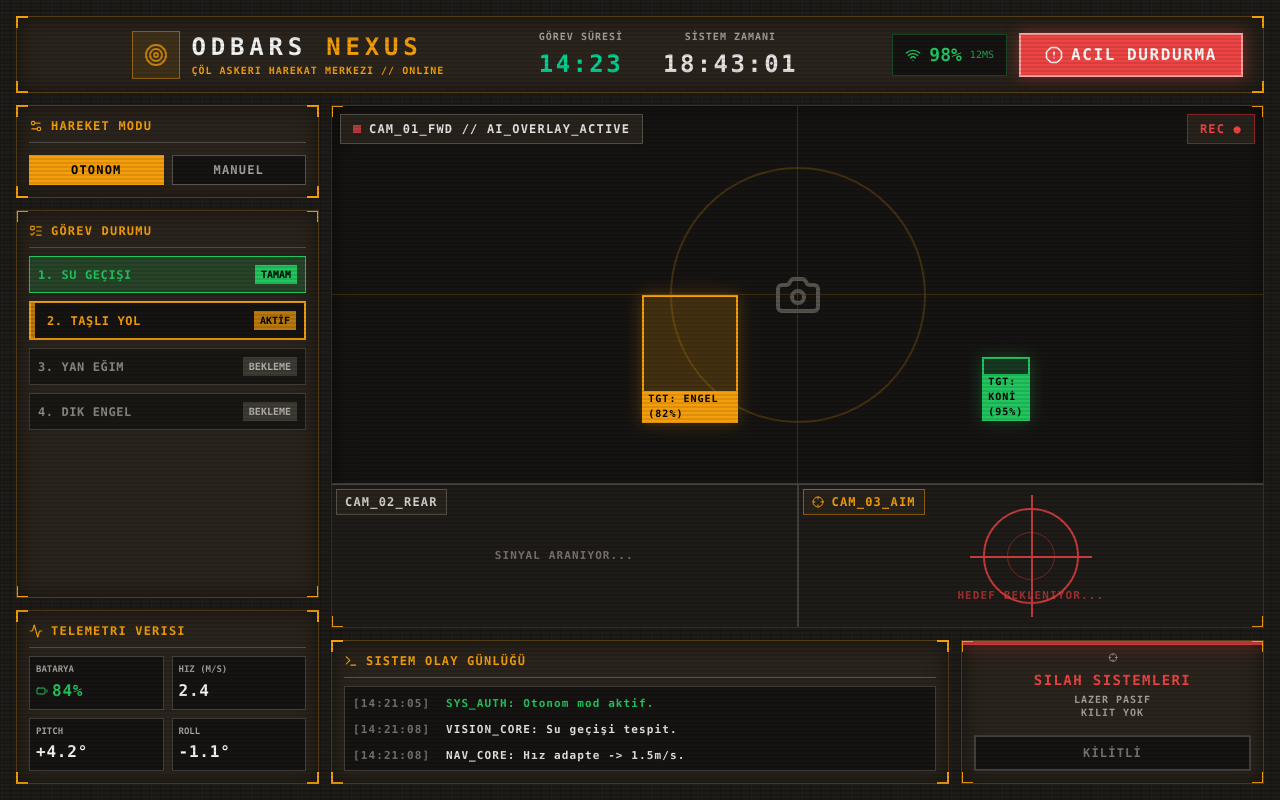
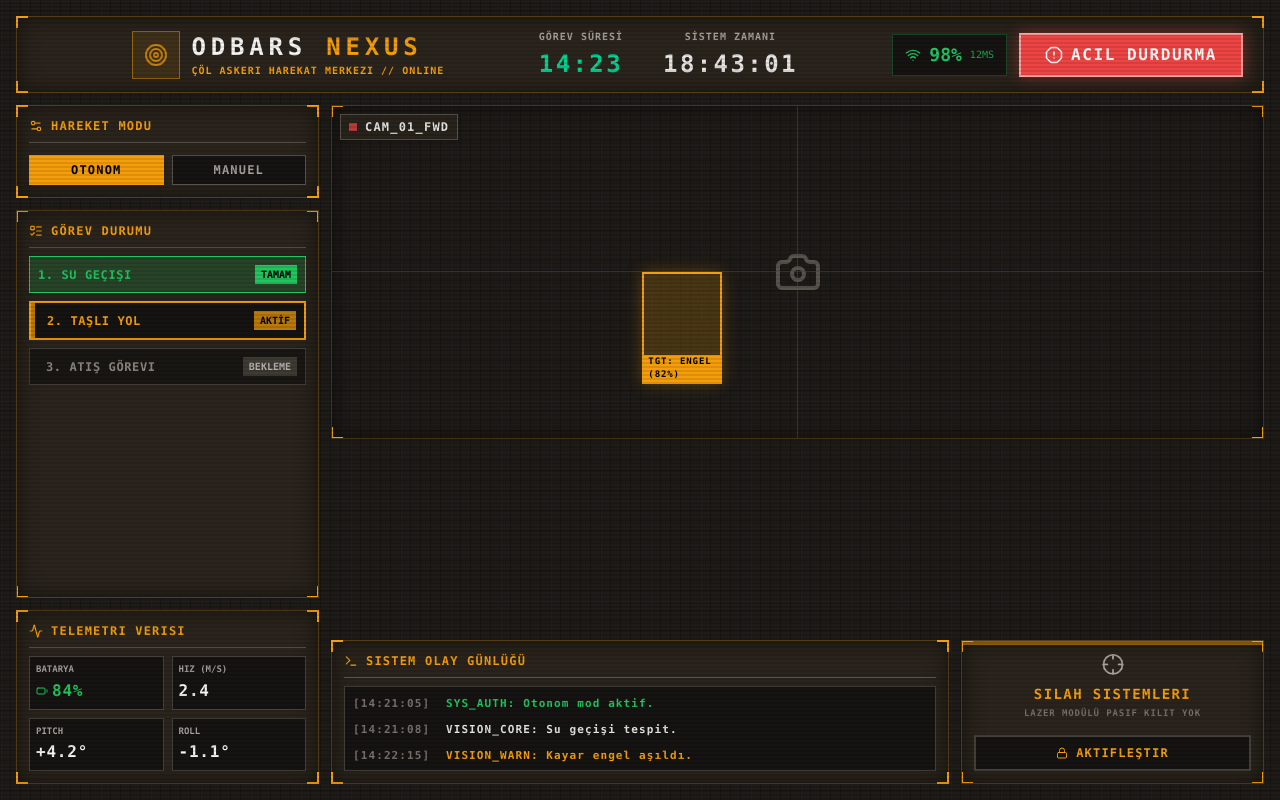
Before and after one commit to SerhanEnsar/Odbars_Yazilim, a React (Vite) app in the folder panel/: page / in a window 1280 px wide. Built offline with nearby package versions, Linux system fonts and the light colour scheme.

Commit message:
feat(panel): implement smooth animated transitions for targeting mode camera swap

```diff
--- a/panel/src/App.jsx
+++ b/panel/src/App.jsx
@@ -1,11 +1,12 @@
 import React, { useState, useEffect } from 'react';
 import {
   Activity, Battery, Camera, Crosshair, ShieldAlert, Wifi, Zap, Terminal,
-  Play, Pause, AlertOctagon, Settings2, ListTodo, Target, Navigation
+  Play, Pause, AlertOctagon, Settings2, ListTodo, Target, Navigation, Unlock, Lock
 } from 'lucide-react';
 
 export default function App() {
   const [currentTime, setCurrentTime] = useState(new Date());
+  const [isTargeting, setIsTargeting] = useState(false);
 
   useEffect(() => {
     const timer = setInterval(() => setCurrentTime(new Date()), 1000);
@@ -85,22 +86,23 @@
               Görev Durumu
             </h2>
             <div className="space-y-2 mt-2">
-              <div className="flex items-center justify-between bg-[#22c55e]/20 border border-[#22c55e] p-1.5 lg:p-2">
+              <div className="flex items-center justify-between bg-[#22c55e]/20 border border-[#22c55e] p-1.5 lg:p-2 transition-colors">
                 <span className="text-[#22c55e] text-[10px] lg:text-xs font-bold uppercase tracking-wider">1. Su Geçişi</span>
                 <span className="text-[9px] lg:text-[10px] bg-[#22c55e] text-black font-bold px-1.5 py-0.5">TAMAM</span>
               </div>
-              <div className="flex items-center justify-between bg-[#161412] border-2 border-[#f59e0b] p-1.5 lg:p-2 relative overflow-hidden">
-                <div className="absolute left-0 top-0 bottom-0 w-1 bg-[#f59e0b] animate-pulse"></div>
-                <span className="text-[#f59e0b] text-[10px] lg:text-xs font-bold pl-2 uppercase tracking-wider">2. Taşlı Yol</span>
-                <span className="text-[9px] lg:text-[10px] bg-[#f59e0b] text-black font-bold px-1.5 py-0.5 animate-pulse">AKTİF</span>
+              <div className={`flex items-center justify-between p-1.5 lg:p-2 relative overflow-hidden transition-colors ${!isTargeting ? 'bg-[#161412] border-2 border-[#f59e0b]' : 'bg-[#161412] border border-stone-700 opacity-80'}`}>
+                {!isTargeting && <div className="absolute left-0 top-0 bottom-0 w-1 bg-[#f59e0b] animate-pulse"></div>}
+                <span className={`text-[10px] lg:text-xs font-bold pl-2 uppercase tracking-wider ${!isTargeting ? 'text-[#f59e0b]' : 'text-stone-400'}`}>2. Taşlı Yol</span>
+                <span className={`text-[9px] lg:text-[10px] font-bold px-1.5 py-0.5 ${!isTargeting ? 'bg-[#f59e0b] text-black animate-pulse' : 'bg-stone-700 text-stone-300'}`}>
+                  {!isTargeting ? 'AKTİF' : 'BEKLEME'}
+                </span>
               </div>
-              <div className="flex items-center justify-between bg-[#161412] border border-stone-700 p-1.5 lg:p-2 opacity-80">
-                <span className="text-stone-400 text-[10px] lg:text-xs font-bold uppercase tracking-wider">3. Yan Eğim</span>
-                <span className="text-[9px] lg:text-[10px] bg-stone-700 text-stone-300 font-bold px-1.5 py-0.5">BEKLEME</span>
-              </div>
-              <div className="flex items-center justify-between bg-[#161412] border border-stone-700 p-1.5 lg:p-2 opacity-80">
-                <span className="text-stone-400 text-[10px] lg:text-xs font-bold uppercase tracking-wider">4. Dik Engel</span>
-                <span className="text-[9px] lg:text-[10px] bg-stone-700 text-stone-300 font-bold px-1.5 py-0.5">BEKLEME</span>
+              <div className={`flex items-center justify-between p-1.5 lg:p-2 relative overflow-hidden transition-colors ${isTargeting ? 'bg-[#161412] border-2 border-[#f59e0b]' : 'bg-[#161412] border border-stone-700 opacity-80'}`}>
+                {isTargeting && <div className="absolute left-0 top-0 bottom-0 w-1 bg-[#f59e0b] animate-pulse"></div>}
+                <span className={`text-[10px] lg:text-xs font-bold pl-2 uppercase tracking-wider ${isTargeting ? 'text-[#f59e0b]' : 'text-stone-400'}`}>3. Atış Görevi</span>
+                <span className={`text-[9px] lg:text-[10px] font-bold px-1.5 py-0.5 ${isTargeting ? 'bg-[#f59e0b] text-black animate-pulse' : 'bg-stone-700 text-stone-300'}`}>
+                  {isTargeting ? 'AKTİF' : 'BEKLEME'}
+                </span>
               </div>
             </div>
           </div>
@@ -122,7 +124,7 @@
               </div>
               <div className="bg-[#161412] p-1.5 border border-stone-700">
                 <span className="text-[9px] text-stone-400 font-bold block mb-0.5">HIZ (M/S)</span>
-                <span className="text-base text-stone-100 font-bold tracking-wider">2.4</span>
+                <span className="text-base text-stone-100 font-bold tracking-wider">{isTargeting ? '0.0' : '2.4'}</span>
               </div>
               <div className="bg-[#161412] p-1.5 border border-stone-700">
                 <span className="text-[9px] text-stone-400 font-bold block mb-0.5">PITCH</span>
@@ -140,58 +142,69 @@
         {/* Center & Right Column: Cameras and Target */}
         <div className="col-span-9 flex flex-col gap-3 h-full min-h-0">
 
-          {/* Main Camera Feed */}
-          <div className="flex-1 bg-[#161412] tactical-border relative overflow-hidden flex flex-col min-h-0">
+          {/* Animated Cameras Container */}
+          <div className="flex-1 relative min-h-0 w-full overflow-hidden">
+
+            {/* CAM 1 - FWD */}
+            <div
+              className={`absolute tactical-border transition-all duration-700 ease-[cubic-bezier(0.25,1,0.5,1)] flex flex-col justify-center items-center overflow-hidden bg-[radial-gradient(ellipse_at_center,_var(--tw-gradient-stops))] from-stone-800 to-[#161412]
+              ${isTargeting
+                ? 'top-[calc(65%+6px)] left-0 w-[calc(50%-6px)] h-[calc(35%-6px)] opacity-80'
+                : 'top-0 left-0 w-full h-[calc(65%-6px)] opacity-100'}`}
+            >
               <div className="corners-alt"></div>
-            <div className="absolute top-2 left-2 z-10 flex items-center gap-2 bg-[#2a241c]/90 px-2 lg:px-3 py-1 lg:py-1.5 border border-stone-600 shadow-md">
-              <div className="w-2 h-2 bg-[#ef4444] animate-pulse"></div>
-              <span className="text-[10px] lg:text-xs font-bold text-stone-200 tracking-widest">CAM_01_FWD // AI_OVERLAY_ACTIVE</span>
+              <div className="absolute top-2 left-2 z-10 flex items-center gap-2 bg-[#2a241c]/90 px-2 py-1 border border-stone-600 shadow-md">
+                <div className={`w-2 h-2 ${isTargeting ? 'bg-stone-500' : 'bg-[#ef4444] animate-pulse'}`}></div>
+                <span className="text-[9px] lg:text-xs font-bold text-stone-200 tracking-widest">CAM_01_FWD</span>
               </div>
 
-            <div className="absolute top-2 right-2 z-10 text-[10px] lg:text-xs font-bold text-[#ef4444] bg-[#2a241c]/90 px-2 lg:px-3 py-1 lg:py-1.5 border border-red-500/50 tracking-widest">
-              REC ●
-            </div>
-
-            {/* Dummy Camera Image / Placeholder */}
-            <div className="flex-1 flex items-center justify-center relative bg-[radial-gradient(ellipse_at_center,_var(--tw-gradient-stops))] from-stone-800 to-[#161412] min-h-0">
-              {/* Tactical Crosshair Background */}
+              {/* Fake AI Overlay - Only visible when large */}
+              <div className={`absolute inset-0 transition-opacity duration-300 ${isTargeting ? 'opacity-0' : 'opacity-100'}`}>
                 <div className="absolute inset-0 pointer-events-none flex items-center justify-center opacity-40">
                   <div className="w-full h-[1px] bg-[#f59e0b]/50 absolute"></div>
                   <div className="h-full w-[1px] bg-[#f59e0b]/50 absolute"></div>
-                <div className="w-48 h-48 lg:w-64 lg:h-64 border-2 border-[#f59e0b]/50 rounded-full absolute"></div>
                 </div>
-
-              {/* Overlay elements to simulate AI detection */}
-              <div className="absolute top-1/2 left-1/3 w-16 h-24 lg:w-24 lg:h-32 border-2 border-[#f59e0b] bg-[#f59e0b]/20 flex flex-col justify-end shadow-[0_0_15px_rgba(245,158,11,0.3)]">
-                <div className="bg-[#f59e0b] text-black text-[8px] lg:text-[10px] font-bold px-1 uppercase tracking-widest">TGT: ENGEL (82%)</div>
+                <div className="absolute top-1/2 left-1/3 w-20 h-28 border-2 border-[#f59e0b] bg-[#f59e0b]/20 flex flex-col justify-end shadow-[0_0_15px_rgba(245,158,11,0.3)]">
+                  <div className="bg-[#f59e0b] text-black text-[9px] font-bold px-1 uppercase tracking-widest">TGT: ENGEL (82%)</div>
                 </div>
-              <div className="absolute top-2/3 right-1/4 w-8 h-12 lg:w-12 lg:h-16 border-2 border-[#22c55e] bg-[#22c55e]/20 flex flex-col justify-end shadow-[0_0_15px_rgba(34,197,94,0.3)]">
-                <div className="bg-[#22c55e] text-black text-[8px] lg:text-[10px] font-bold px-1 uppercase tracking-widest">TGT: KONİ (95%)</div>
               </div>
-
               <Camera size={48} className="text-stone-600 absolute" />
             </div>
 
-            {/* Sub Cameras Row */}
-            <div className="h-24 lg:h-36 bg-[#161412] border-t-2 border-stone-700 flex shrink-0">
-              <div className="flex-1 border-r-2 border-stone-700 relative group bg-[#1e1b18] flex items-center justify-center min-h-0">
-                <div className="absolute top-1 left-1 z-10 text-[9px] lg:text-xs font-bold bg-[#2a241c]/90 px-1 lg:px-2 py-0.5 lg:py-1 text-stone-300 border border-stone-600 tracking-widest">CAM_02_REAR</div>
+            {/* CAM 2 - REAR */}
+            <div
+              className={`absolute tactical-border transition-all duration-700 ease-[cubic-bezier(0.25,1,0.5,1)] flex flex-col justify-center items-center overflow-hidden bg-[#1e1b18]
+              ${isTargeting
+                ? 'top-[calc(65%+6px)] left-[calc(50%+6px)] w-[calc(50%-6px)] h-[calc(35%-6px)] opacity-80'
+                : 'top-[calc(65%+6px)] left-0 w-[calc(50%-6px)] h-[calc(35%-6px)] opacity-80'}`}
+            >
+              <div className="absolute top-1 left-1 z-10 text-[9px] lg:text-[10px] font-bold bg-[#2a241c]/90 px-2 py-1 text-stone-300 border border-stone-600 tracking-widest">CAM_02_REAR</div>
               <span className="text-stone-500 text-[9px] lg:text-[11px] font-bold tracking-widest uppercase">Sinyal Aranıyor...</span>
             </div>
-              <div className="flex-1 relative group bg-[#1e1b18] flex items-center justify-center overflow-hidden min-h-0">
-                <div className="absolute top-1 left-1 z-10 text-[9px] lg:text-xs bg-[#2a241c]/90 px-1 lg:px-2 py-0.5 lg:py-1 text-[#f59e0b] border border-[#f59e0b]/50 tracking-widest font-bold flex items-center gap-1 lg:gap-2">
-                  <Crosshair size={12} /> CAM_03_AIM
+
+            {/* CAM 3 - AIM (Targeting) */}
+            <div
+              className={`absolute tactical-border transition-all duration-700 ease-[cubic-bezier(0.25,1,0.5,1)] flex flex-col justify-center items-center overflow-hidden bg-[#1e1b18] border border-[#ef4444]/30
+              ${isTargeting
+                ? 'top-0 left-0 w-full h-[calc(65%-6px)] shadow-[0_0_30px_rgba(239,68,68,0.15)] opacity-100'
+                : 'top-[calc(65%+6px)] left-[calc(50%+6px)] w-[calc(50%-6px)] h-[calc(35%-6px)] opacity-80'}`}
+            >
+              <div className="corners-alt"></div>
+              <div className="absolute top-2 left-2 z-10 text-[9px] lg:text-[11px] bg-[#2a241c]/90 px-2 py-1 text-[#f59e0b] border border-[#f59e0b]/50 tracking-widest font-bold flex items-center gap-2 transition-all">
+                <Crosshair size={isTargeting ? 14 : 12} className={isTargeting ? "text-[#ef4444] animate-pulse" : ""} /> CAM_03_AIM
               </div>
-                {/* Fake target scope */}
-                <div className="absolute inset-0 flex items-center justify-center pointer-events-none opacity-80">
-                  <div className="w-16 h-16 lg:w-24 lg:h-24 rounded-full border-2 border-[#ef4444] relative">
-                    <div className="absolute top-1/2 left-[-10px] lg:left-[-15px] right-[-10px] lg:right-[-15px] h-[2px] bg-[#ef4444]"></div>
-                    <div className="absolute left-1/2 top-[-10px] lg:top-[-15px] bottom-[-10px] lg:bottom-[-15px] w-[2px] bg-[#ef4444]"></div>
-                    <div className="w-8 h-8 lg:w-12 lg:h-12 rounded-full border border-[#ef4444]/50 absolute top-1/2 left-1/2 transform -translate-x-1/2 -translate-y-1/2"></div>
+
+              {/* Fake target scope - Scales based on state */}
+              <div className={`absolute inset-0 flex items-center justify-center pointer-events-none transition-all duration-700 ${isTargeting ? 'opacity-100 scale-125' : 'opacity-60 scale-75'}`}>
+                <div className={`rounded-full border-2 border-[#ef4444] relative transition-all duration-700 ${isTargeting ? 'w-48 h-48 shadow-[0_0_20px_rgba(239,68,68,0.3)]' : 'w-20 h-20'}`}>
+                  <div className="absolute top-1/2 left-[-20px] right-[-20px] h-[2px] bg-[#ef4444]"></div>
+                  <div className="absolute left-1/2 top-[-20px] bottom-[-20px] w-[2px] bg-[#ef4444]"></div>
+                  <div className={`rounded-full border border-[#ef4444]/50 absolute top-1/2 left-1/2 transform -translate-x-1/2 -translate-y-1/2 transition-all duration-700 ${isTargeting ? 'w-24 h-24' : 'w-10 h-10'}`}></div>
                 </div>
               </div>
-                <span className="text-[#ef4444]/60 text-[9px] lg:text-[11px] font-bold tracking-widest uppercase mt-12 lg:mt-20">Hedef Bekleniyor...</span>
-              </div>
+              <span className={`text-[#ef4444] font-bold tracking-widest uppercase mt-32 transition-all duration-500 ${isTargeting ? 'text-sm opacity-100' : 'text-[9px] opacity-60'}`}>
+                {isTargeting ? 'HEDEF ARANIYOR...' : 'BEKLEMEDE'}
+              </span>
             </div>
           </div>
 
@@ -208,23 +221,35 @@
               <div className="flex-1 bg-[#161412] border border-stone-700 p-2 overflow-y-auto text-[9px] lg:text-[11px] font-bold space-y-1 lg:space-y-2 tracking-widest leading-relaxed">
                 <div className="text-[#22c55e]"><span className="text-stone-500 mr-2">[14:21:05]</span> SYS_AUTH: Otonom mod aktif.</div>
                 <div className="text-stone-200"><span className="text-stone-500 mr-2">[14:21:08]</span> VISION_CORE: Su geçişi tespit.</div>
-                <div className="text-stone-200"><span className="text-stone-500 mr-2">[14:21:08]</span> NAV_CORE: Hız adapte -&gt; 1.5m/s.</div>
-                <div className="text-[#f59e0b]"><span className="text-stone-500 mr-2">[14:22:15]</span> VISION_WARN: Kayar engel algılandı.</div>
-                <div className="text-[#f59e0b] animate-pulse"><span className="text-stone-500 mr-2">[14:22:18]</span> NAV_ACTION: Taktik bekleme (3s)</div>
+                <div className="text-[#f59e0b]"><span className="text-stone-500 mr-2">[14:22:15]</span> VISION_WARN: Kayar engel aşıldı.</div>
+                {isTargeting && (
+                  <>
+                    <div className="text-stone-200"><span className="text-stone-500 mr-2">[14:24:10]</span> NAV_CORE: Atış istasyonuna ulaşıldı. Araç durduruldu.</div>
+                    <div className="text-[#ef4444] animate-pulse"><span className="text-stone-500 mr-2">[14:24:11]</span> WPN_SYS: Silah sistemleri devreye alınıyor. Hedef taraması başladı.</div>
+                  </>
+                )}
               </div>
             </div>
 
             {/* Atış Paneli */}
             <div className="bg-[#2a241c] p-2 lg:p-3 tactical-border flex flex-col items-center justify-center relative overflow-hidden min-h-0">
               <div className="corners-alt"></div>
-              <div className="absolute top-0 w-full h-1 bg-[#ef4444] opacity-80 shadow-[0_0_15px_#ef4444]"></div>
+              <div className={`absolute top-0 w-full h-1 transition-colors duration-500 ${isTargeting ? 'bg-[#ef4444] opacity-100 shadow-[0_0_20px_#ef4444]' : 'bg-[#f59e0b] opacity-50'}`}></div>
 
-              <Crosshair size={24} className="text-stone-400 mb-1 lg:mb-2" />
-              <h3 className="text-[10px] lg:text-sm font-bold text-[#ef4444] mb-1 tracking-widest uppercase text-center">Silah Sistemleri</h3>
-              <span className="text-[8px] lg:text-[10px] text-stone-400 mb-2 lg:mb-4 tracking-widest font-bold uppercase text-center leading-tight">Lazer Pasif<br/>Kilit Yok</span>
+              <Crosshair size={24} className={`mb-1 lg:mb-2 transition-colors duration-500 ${isTargeting ? 'text-[#ef4444] animate-pulse' : 'text-stone-400'}`} />
+              <h3 className={`text-[10px] lg:text-sm font-bold mb-1 tracking-widest uppercase text-center transition-colors duration-500 ${isTargeting ? 'text-[#ef4444]' : 'text-[#f59e0b]'}`}>Silah Sistemleri</h3>
+              <span className={`text-[8px] lg:text-[9px] mb-2 lg:mb-4 tracking-widest font-bold uppercase text-center leading-tight transition-all duration-500 ${isTargeting ? 'text-stone-200' : 'text-stone-500'}`}>
+                {isTargeting ? 'Lazer Modülü Aktif\nHedef Aranıyor' : 'Lazer Modülü Pasif\nKilit Yok'}
+              </span>
 
-              <button disabled className="w-full bg-[#161412] text-stone-500 py-1.5 lg:py-2 font-bold cursor-not-allowed border-2 border-stone-700 tracking-widest uppercase text-[9px] lg:text-xs">
-                KİLİTLİ
+              <button
+                onClick={() => setIsTargeting(!isTargeting)}
+                className={`w-full py-1.5 lg:py-2 font-bold transition-all duration-300 border-2 tracking-widest uppercase text-[9px] lg:text-xs flex justify-center items-center gap-2
+                  ${isTargeting
+                    ? 'bg-[#ef4444]/20 border-[#ef4444] text-[#ef4444] hover:bg-[#ef4444]/40 shadow-[0_0_10px_rgba(239,68,68,0.3)]'
+                    : 'bg-[#161412] text-[#f59e0b] border-stone-700 hover:border-[#f59e0b] cursor-pointer'}`}
+              >
+                {isTargeting ? <><Unlock size={12}/> Kapat</> : <><Lock size={12}/> Aktifleştir</>}
               </button>
             </div>
 
```
Lines whose indentation alone changed are shown as unchanged.
